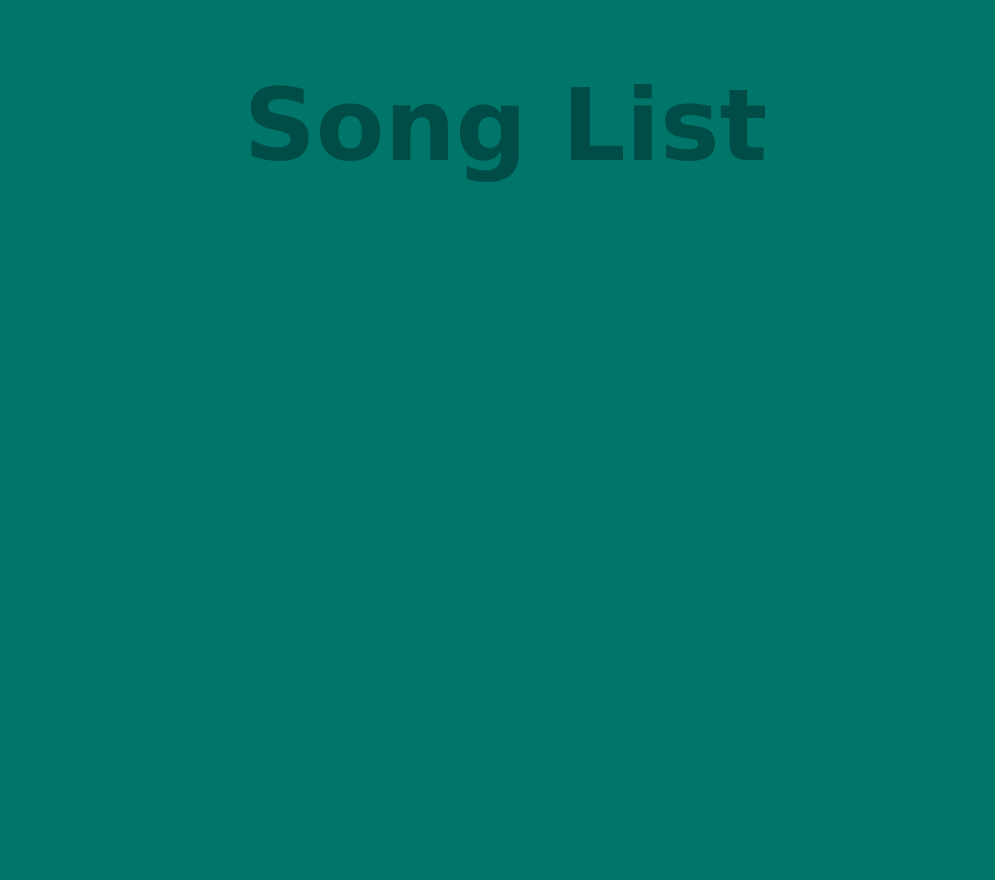
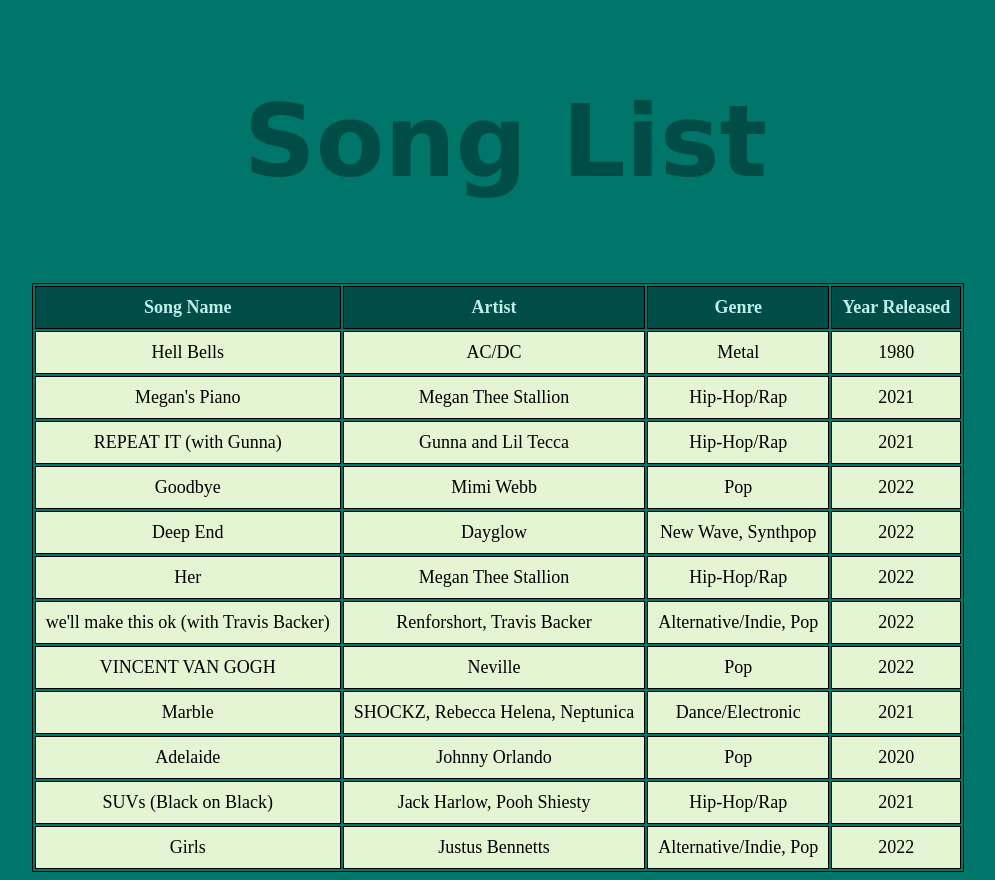
Before and after one commit to rachelBonanno/CS20_JSON_SongList, a website: page index.html in a window 1280 px wide. Shown: the whole page, without its empty margins (150-1145 px from the left). Before the commit the page ends 800 px from the top, so only its background shows below. Drawn offline with nearby package versions, Linux system fonts and the light colour scheme.

Commit message:
data displays

```diff
--- a/index.html
+++ b/index.html
@@ -3,11 +3,49 @@
 <head>
     <meta charset="UTF-8">
     <link href="style.css" rel="stylesheet" type="text/css">
-    <script type = "text/javascript" src = "data.js"></script>
+    <link href="package.json" rel="glossary" type="text/JSON">
+<!--    <script type = "text/javascript" src = "data.js"></script>-->
+    <script src="https://code.jquery.com/jquery-3.5.1.js"></script>
     <title>JSON Song List</title>
 </head>
 <body>
-    <h1 class="heading">Song List</h1>
-    <div id="myData"></div>
+    <section>
+        <h1 class="heading">Song List</h1>
+        <!-- TABLE CONSTRUCTION-->
+        <table id='table'>
+            <!-- HEADING FORMATION -->
+            <thead>
+                <tr>
+                    <th>Song Name</th>
+                    <th>Artist</th>
+                    <th>Genre</th>
+                    <th>Year Released</th>
+                </tr>
+            </thead>
+
+            <script>
+                $(document).ready(function () {
+                    // FETCHING DATA FROM JSON FILE
+                    $.getJSON("./package.json", function (data) {
+                        var student = '';
+                        // ITERATING THROUGH OBJECTS
+                        $.each(data.songs, function (key, value) {
+
+                            //CONSTRUCTION OF ROWS HAVING
+                            // DATA FROM JSON OBJECT
+                            student += '<tr>';
+                            student += '<td>' + value.title + '</td>';
+                            student += '<td>' + value.artist + '</td>';
+                            student += '<td>' + value.genre + '</td>';
+                            student += '<td>' + value.released + '</td>';
+                            student += '</tr>';
+                        });
+                        //INSERTING ROWS INTO TABLE
+                        $('#table').append(student);
+                    });
+                });
+            </script>
+        </table>
+    </section>
 </body>
 </html>
--- a/package.json
+++ b/package.json
@@ -1,5 +1,5 @@
 {
-  "name": "CS20_JSON_SongList",
+  "name": "songlist",
   "version": "1.0.0",
   "dependencies": {
   },
@@ -83,8 +83,8 @@
 
     {
       "title": "Girls",
-      "Artist": "Justus Bennetts",
-      "Genre": "Alternative/Indie, Pop",
+      "artist": "Justus Bennetts",
+      "genre": "Alternative/Indie, Pop",
       "released": "2022"
     }
   ]
--- a/style.css
+++ b/style.css
@@ -10,22 +10,30 @@
     color : #004C46;
     text-align: center;
 }
-artist, genre, year {
-    text-align: center;
-    display : block;
-    padding-left: 15px;
-    color: #BDEFEA;
+
+table {
+    margin: 0 auto;
+    font-size: large;
+    border: 1px solid black;
 }
-title {
-    padding-top: 15px;
-    display : block;
-    padding-left: 15px;
-    color: #FFFFFF;
-    font-size : 25px;
-    font-weight : bold;
+
+td {
+    background-color: #E4F5D4;
+    border: 1px solid black;
+}
+
+th, td {
+    font-weight: bold;
+    border: 1px solid black;
+    padding: 10px;
     text-align: center;
 }
 
-year {
-    padding-bottom: 15px;
+td {
+    font-weight: lighter;
 }
+
+th {
+    background-color: #004C46;
+    color: #BDEFEA;
+}
```
